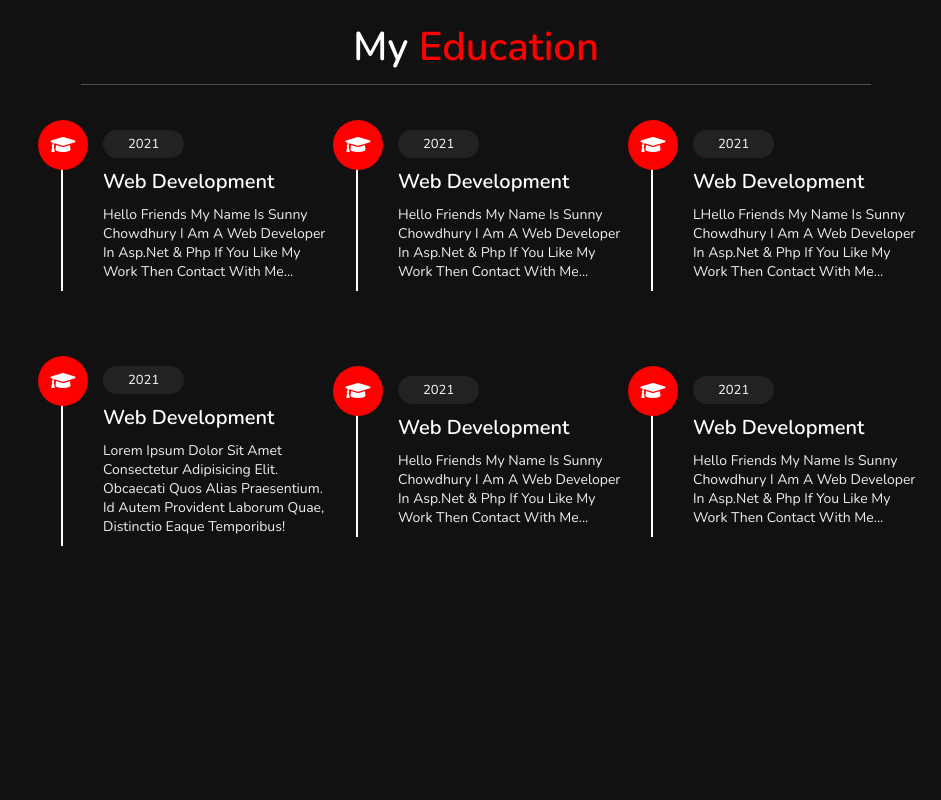
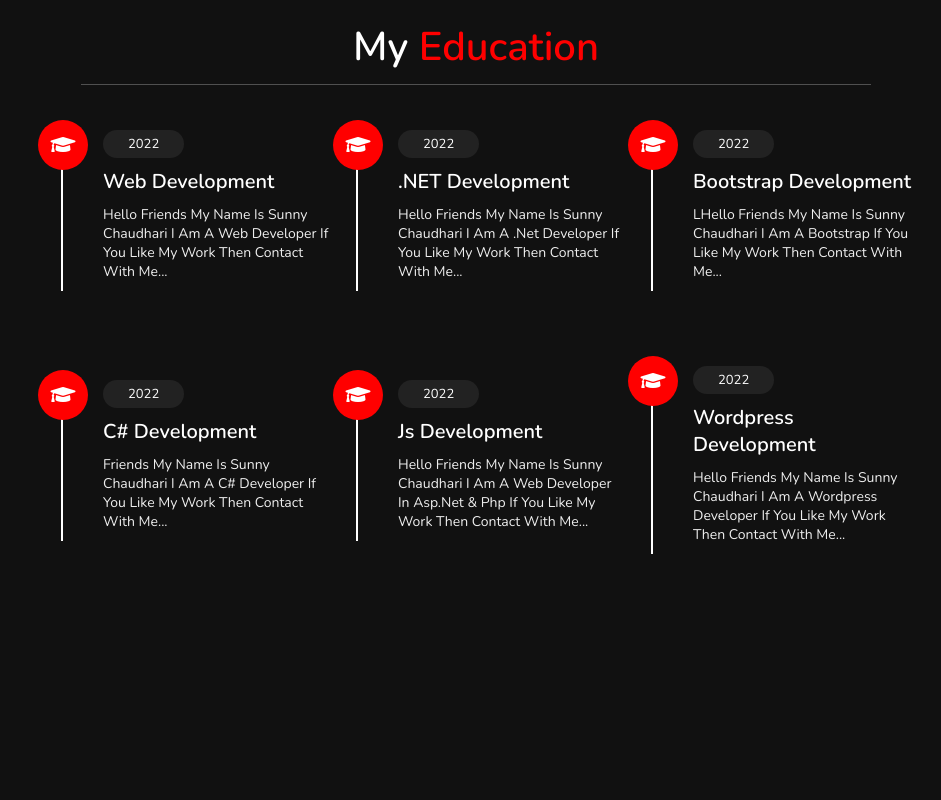
Before and after one commit to sunny5400/iPortfolio, a plain HTML site: page index.html in a window 1280 px wide. Shown: the part 1600-2400 px from the top of the page, without its empty margins (339-1280 px from the left). Drawn offline with nearby package versions, Linux system fonts and the light colour scheme.

Commit message:
Update index.html

```diff
--- a/index.html
+++ b/index.html
@@ -20,7 +20,7 @@
 
     <div class="user">
         <img src="images/Sunny.jpg" alt="">
-        <h3 class="name">Sunny Chowdhury</h3>
+        <h3 class="name">Sunny Chaudhari</h3>
         <p class="post">Web Developer</p>
     </div>
 
@@ -45,8 +45,8 @@
 <section class="home" id="home">
 
     <h3>HI THERE !</h3>
-    <h1>I'M <span>Suuny Chowdhury</span></h1>
-    <p>Hello friends my name is Sunny chowdhury i am a Web Developer in Asp.Net & Php if you like my work then contact with me   <i class="fas fa-file-code"></i>...
+    <h1>I'M <span>Sunny Chaudhari</span></h1>
+    <p>Hello friends my name is Sunny Chaudhari i am a Web Developer in Asp.Net & Php if you like my work then contact with me   <i class="fas fa-file-code"></i>...
     </p>
     <a href="#about"><button class="btn">about me <i class="fas fa-user"></i></button></a>
 
@@ -63,12 +63,12 @@
 <div class="row">
 
     <div class="info">
-        <h3> <span> Name : </span> Sunny Chowdhury </h3>
+        <h3> <span> Name : </span> Sunny Chaudhari </h3>
         <h3> <span> Age : </span> 24 </h3>
         <h3> <span> Qualification : </span> Software Engeener </h3>
         <h3> <span> Post : </span> Web Developer </h3>
         <h3> <span> Language : </span> Hindi & English </h3>
-        <a href="#"><button class="btn"> Download CV <i class="fas fa-download"></i> </button></a>
+        <a href="https://drive.google.com/file/d/1xe5T9K9loEJK8XGZqHsIQota4nGMGPT-/view"><button class="btn"> Download CV <i class="fas fa-download"></i> </button></a>
     </div>
 
     <div class="counter">
@@ -111,44 +111,44 @@
 
     <div class="box">
         <i class="fas fa-graduation-cap"></i>
-        <span>2021</span>
+        <span>2022</span>
         <h3>Web Development</h3>
-        <p>Hello friends my name is Sunny chowdhury i am a Web Developer in Asp.Net & Php if you like my work then contact with me...</p>
+        <p>Hello friends my name is Sunny Chaudhari i am a Web Developer if you like my work then contact with me...</p>
     </div>
 
     <div class="box">
         <i class="fas fa-graduation-cap"></i>
-        <span>2021</span>
-        <h3>Web Development</h3>
-        <p>Hello friends my name is Sunny chowdhury i am a Web Developer in Asp.Net & Php if you like my work then contact with me...</p>
+        <span>2022</span>
+        <h3>.NET Development</h3>
+        <p>Hello friends my name is Sunny Chaudhari i am a .Net Developer if you like my work then contact with me...</p>
     </div>
 
     <div class="box">
         <i class="fas fa-graduation-cap"></i>
-        <span>2021</span>
-        <h3>Web Development</h3>
-        <p>LHello friends my name is Sunny chowdhury i am a Web Developer in Asp.Net & Php if you like my work then contact with me...</p>
+        <span>2022</span>
+        <h3>Bootstrap Development</h3>
+        <p>LHello friends my name is Sunny Chaudhari i am a Bootstrap if you like my work then contact with me...</p>
     </div>
 
     <div class="box">
         <i class="fas fa-graduation-cap"></i>
-        <span>2021</span>
-        <h3>Web Development</h3>
-        <p>Lorem ipsum dolor sit amet consectetur adipisicing elit. Obcaecati quos alias praesentium. Id autem provident laborum quae, distinctio eaque temporibus!</p>
+        <span>2022</span>
+        <h3>C# Development </h3>
+        <p>friends my name is Sunny Chaudhari i am a C# Developer if you like my work then contact with me...</p>
     </div>
 
     <div class="box">
         <i class="fas fa-graduation-cap"></i>
-        <span>2021</span>
-        <h3>Web Development</h3>
-        <p>Hello friends my name is Sunny chowdhury i am a Web Developer in Asp.Net & Php if you like my work then contact with me...</p>
+        <span>2022</span>
+        <h3>Js Development</h3>
+        <p>Hello friends my name is Sunny Chaudhari i am a Web Developer in Asp.Net & Php if you like my work then contact with me...</p>
     </div>
 
     <div class="box">
         <i class="fas fa-graduation-cap"></i>
-        <span>2021</span>
-        <h3>Web Development</h3>
-        <p>Hello friends my name is Sunny chowdhury i am a Web Developer in Asp.Net & Php if you like my work then contact with me...</p>
+        <span>2022</span>
+        <h3>Wordpress Development</h3>
+        <p>Hello friends my name is Sunny Chaudhari i am a Wordpress Developer if you like my work then contact with me...</p>
     </div>
 
 </div>
@@ -208,7 +208,7 @@
         <h3 class="title">Contact Info</h3>
 
         <div class="info">
-            <h3> <i class="fas fa-envelope"></i> sunnychowdhury92@gmail.com </h3>
+            <h3> <i class="fas fa-envelope"></i> sunnychaudhari5400@gmail.com </h3>
             <h3> <i class="fas fa-phone"></i> +91 8961-685-400 </h3>
             <h3> <i class="fas fa-phone"></i> +91 6290-071-946 </h3>
             <h3> <i class="fas fa-map-marker-alt"></i> Kolkata West Bengal. </h3>
```
